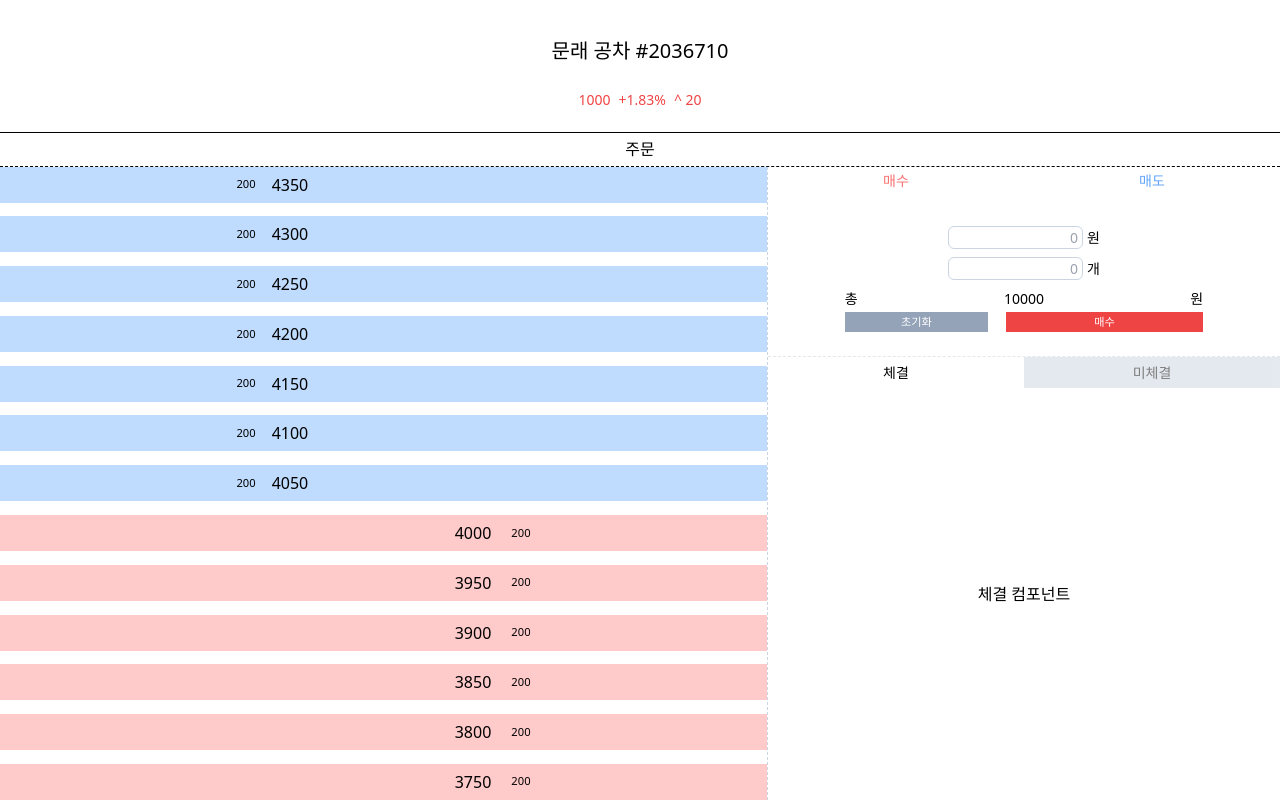
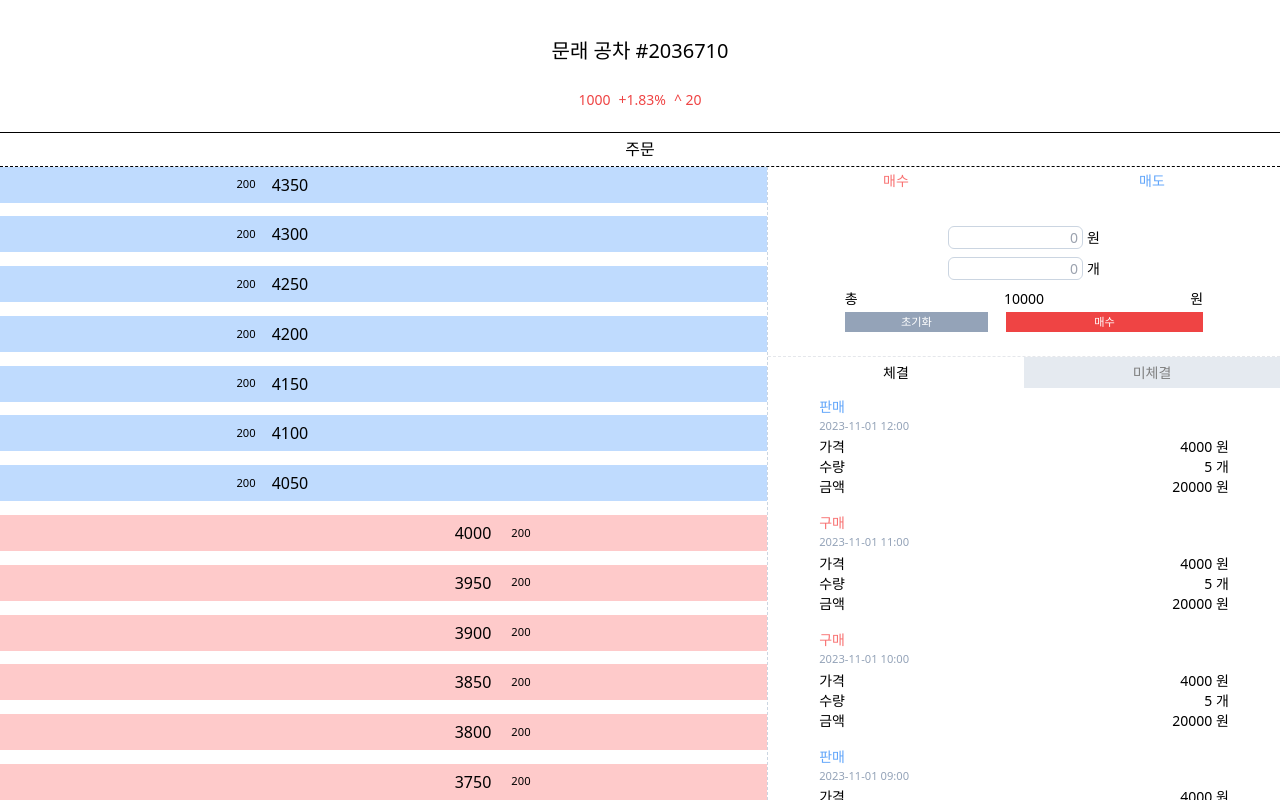
Before and after one commit to zam0ng/Real_estate_STO_project, a React (Create React App) app in the folder userfrontend/: page / in a window 1280 px wide. Built offline with nearby package versions, Linux system fonts and the light colour scheme.

Commit message:
1109 deal page design almost final

```diff
--- a/userfrontend/src/contents/deal/DealMain.tsx
+++ b/userfrontend/src/contents/deal/DealMain.tsx
@@ -1,20 +1,11 @@
 import React from 'react';
 import BuyTabInfo from './buySell/BuyTabInfo';
 import SellTabInfo from './buySell/SellTabInfo';
-import BuySellTabStructure from './buySell/BuySellTabStructure';
 import OrderInfo from './priceChart/OrderInfo';
-import HistoryTabStructure from './history/HistoryTabStructure';
+import BuySellTabInfo from './buySell/BuySellTabInfo';
+import HistoryTabInfo from './history/HistoryTabInfo';
 
-const BuySellInfo: React.FC = () => {
-    const buySellTabs = [
-        {id: "buyTab", title: "매수", content: <BuyTabInfo />},
-        {id: "sellTab", title: "매도", content: <SellTabInfo />}
-    ];
-
-    const historyTabs = [
-        {id: "completeDeal", title: "체결", content: <div>체결 컴포넌트</div>},
-        {id: "incompleteDeal", title: "미체결", content: <div>미체결 컴포넌트</div>}
-    ]
+const DealMain: React.FC = () => {
 
     return (
         <div className='w-full h-5/6 flex flex-col'>
@@ -22,12 +13,12 @@ const BuySellInfo: React.FC = () => {
             <div className='w-full h-[95%] flex flex-row'>
                 <OrderInfo />
                 <div className='w-2/5 h-full flex flex-col'>
-                    <BuySellTabStructure tabs={buySellTabs} />
-                    <HistoryTabStructure tabs={historyTabs} />
+                    <BuySellTabInfo />
+                    <HistoryTabInfo />
                 </div>
             </div>
         </div>
     )
 }
 
-export default BuySellInfo;
+export default DealMain;
--- /dev/null
+++ b/userfrontend/src/contents/deal/buySell/BuySellTabInfo.tsx
@@ -0,0 +1,19 @@
+import React from 'react';
+import BuyTabInfo from './BuyTabInfo';
+import SellTabInfo from './SellTabInfo';
+import BuySellTabStructure from './BuySellTabStructure';
+
+const BuySellTabInfo: React.FC = () => {
+    const buySellTabs = [
+        {id: "buyTab", title: "매수", content: <BuyTabInfo />},
+        {id: "sellTab", title: "매도", content: <SellTabInfo />}
+    ];
+
+    return (
+        <div className='w-full h-[30%] flex flex-col'>
+            <BuySellTabStructure tabs={buySellTabs} />
+        </div>
+    )
+}
+
+export default BuySellTabInfo;
--- a/userfrontend/src/contents/deal/buySell/BuySellTabStructure.tsx
+++ b/userfrontend/src/contents/deal/buySell/BuySellTabStructure.tsx
@@ -13,7 +13,7 @@ const BuySellTabStructure: React.FC<TabsProps> = ({tabs}) => {
     const [activeTab, setActiveTab] = useState(tabs[0].id);
 
     return (
-        <div className='buy-sell-tab-menu w-full h-[30%]'>
+        <div className='buy-sell-tab-menu w-full h-full'>
             <div className='buy-sell-tabs flex flex-row justify-center items-center w-full h-[15%]'>
                 {tabs.map((tab)=>(
                     <BuySellTab key={tab.id} id={tab.id} title={tab.title} activeTab={activeTab} setActiveTab={setActiveTab}/>
--- /dev/null
+++ b/userfrontend/src/contents/deal/history/CompleteDeal.tsx
@@ -0,0 +1,65 @@
+import React from 'react';
+
+const CompleteDeal: React.FC = () => {
+    const completeList = [
+        {
+            order_type: "판매",
+            createdAt: "2023-11-01 09:00",
+            price: 4000,
+            amount: 5
+        },
+        {
+            order_type: "구매",
+            createdAt: "2023-11-01 10:00",
+            price: 4000,
+            amount: 5
+        },
+        {
+            order_type: "구매",
+            createdAt: "2023-11-01 11:00",
+            price: 4000,
+            amount: 5
+        },
+        {
+            order_type: "판매",
+            createdAt: "2023-11-01 12:00",
+            price: 4000,
+            amount: 5
+        }
+    ];
+
+    const fromRecent = completeList.sort((a,b)=>{
+        const dateA = new Date(a.createdAt);
+        const dateB = new Date(b.createdAt);
+
+        return dateB.getTime() - dateA.getTime();
+    });
+    console.log(fromRecent);
+
+    return (
+        <>
+            {fromRecent.map((item,index)=>{
+                return(
+                    <div className='w-full h-[30%] flex flex-col items-center text-sm mt-2 mb-2' key={index}>
+                        <div className={`w-[80%] h-1/5 ${item.order_type === "판매" ? "blueText" : "redText"}`}>{item.order_type}</div>
+                        <div className='w-[80%] h-1/5 text-xs text-slate-400 flex items-center '>{item.createdAt}</div>
+                        <div className='w-[80%] h-1/5 text-sm flex flex-row justify-between'>
+                            <p>가격</p>
+                            <div>{item.price} 원</div>
+                        </div>
+                        <div className='w-[80%] h-1/5 text-sm flex flex-row justify-between'>
+                            <p>수량</p>
+                            <div>{item.amount} 개</div>
+                        </div>
+                        <div className='w-[80%] h-1/5 text-sm flex flex-row justify-between'>
+                            <p>금액</p>
+                            <div>{item.price * item.amount} 원</div>
+                        </div>
+                    </div>
+                )
+            })}
+        </>
+    )
+};
+
+export default CompleteDeal;
--- a/userfrontend/src/contents/deal/history/HistoryTabInfo.tsx
+++ b/userfrontend/src/contents/deal/history/HistoryTabInfo.tsx
@@ -1,14 +1,16 @@
 import React from 'react';
 import HistoryTabStructure from './HistoryTabStructure';
+import CompleteDeal from './CompleteDeal';
+import IncompleteDeal from './IncompleteDeal';
 
 const HistoryTabInfo: React.FC = () => {
     const orderHistoryTabs = [
-        {id: "tab1", title: "체결", content: <div>체결 컴포넌트</div>},
-        {id: "tab2", title: "미체결", content: <div>미체결 컴포넌트</div>}
+        {id: "tab1", title: "체결", content: <CompleteDeal />},
+        {id: "tab2", title: "미체결", content: <IncompleteDeal />}
     ];
 
     return (
-        <div className='w-full h-5/6 flex justify-center items-center'>
+        <div className='w-full h-[70%] flex justify-center items-center'>
             <HistoryTabStructure tabs={orderHistoryTabs} />
         </div>
     )
--- a/userfrontend/src/contents/deal/history/HistoryTabStructure.tsx
+++ b/userfrontend/src/contents/deal/history/HistoryTabStructure.tsx
@@ -13,15 +13,15 @@ const HistoryTabStructure: React.FC<TabsProps> = ({tabs}) => {
     const [activeTab, setActiveTab] = useState(tabs[0].id);
 
     return (
-        <div className='tabmenu w-full h-[70%]'>
-            <div className='tab-titles flex flex-row justify-center items-center w-full h-[7%] text-sm'>
+        <div className='history-tab-menu w-full h-full'>
+            <div className='history-tab-titles flex flex-row justify-center items-center w-full h-[7%] text-sm'>
                 {tabs.map((tab)=>(
                     <HistoryTab key={tab.id} id={tab.id} title={tab.title} activeTab={activeTab} setActiveTab={setActiveTab}/>
                 ))}
             </div>
-            <div className='tab-contents flex justify-center items-center w-full h-[93%]'>
+            <div className='history-tab-contents flex flex-col items-center w-full h-[93%] overflow-y-scroll'>
                 {tabs.map(
-                    (tab) => activeTab === tab.id && <div className='w-full h-full flex justify-center items-center' key={tab.id}>{tab.content}</div>
+                    (tab) => activeTab === tab.id && tab.content
                 )}
             </div>
         </div>
--- /dev/null
+++ b/userfrontend/src/contents/deal/history/IncompleteDeal.tsx
@@ -0,0 +1,68 @@
+import React from 'react';
+
+const IncompleteDeal = () => {
+    const completeList = [
+        {
+            order_type: "판매",
+            createdAt: "2023-11-01 09:00",
+            price: 4000,
+            amount: 5
+        },
+        {
+            order_type: "구매",
+            createdAt: "2023-11-01 10:00",
+            price: 4000,
+            amount: 5
+        },
+        {
+            order_type: "구매",
+            createdAt: "2023-11-01 11:00",
+            price: 4000,
+            amount: 5
+        },
+        {
+            order_type: "판매",
+            createdAt: "2023-11-01 12:00",
+            price: 4000,
+            amount: 5
+        }
+    ];
+
+    const fromRecent = completeList.sort((a,b)=>{
+        const dateA = new Date(a.createdAt);
+        const dateB = new Date(b.createdAt);
+
+        return dateB.getTime() - dateA.getTime();
+    });
+    console.log(fromRecent);
+
+    return (
+        <>
+            {fromRecent.map((item,index)=>{
+                return(
+                    <div className='w-full h-[30%] flex flex-col items-center text-sm mt-2 mb-2' key={index}>
+                        <div className={`w-[80%] h-1/5 flex justify-between ${item.order_type === "판매" ? "blueText" : "redText"}`}>
+                            <div>{item.order_type}</div>
+                            <button className='w-[30%] h-full bg-slate-400 text-xs text-white rounded-md flex justify-center items-center'>취소</button>
+                        </div>
+                        <div className='w-[80%] h-1/5 text-xs text-slate-400 flex items-center '>{item.createdAt}</div>
+                        <div className='w-[80%] h-1/5 text-sm flex flex-row justify-between'>
+                            <p>가격</p>
+                            <div>{item.price} 원</div>
+                        </div>
+                        <div className='w-[80%] h-1/5 text-sm flex flex-row justify-between'>
+                            <p>수량</p>
+                            <div>{item.amount} 개</div>
+                        </div>
+                        <div className='w-[80%] h-1/5 text-sm flex flex-row justify-between'>
+                            <p>금액</p>
+                            <div>{item.price * item.amount} 원</div>
+                        </div>
+                    </div>
+                )
+            })}
+        </>
+    )
+};
+
+export default IncompleteDeal;
--- a/userfrontend/src/index.css
+++ b/userfrontend/src/index.css
@@ -34,3 +34,15 @@
     color: rgb(0 0 0);
   }
 }
+
+@layer components{
+  .redText{
+    color: rgb(248 113 113);
+  }
+}
+
+@layer components{
+  .blueText{
+    color: rgb(96 165 250);
+  }
+}
--- a/userfrontend/src/output.css
+++ b/userfrontend/src/output.css
@@ -543,6 +543,14 @@ video {
   color: rgb(96 165 250);
 }
 
+.redText{
+  color: rgb(248 113 113);
+}
+
+.blueText{
+  color: rgb(96 165 250);
+}
+
 .mb-1 {
   margin-bottom: 0.25rem;
 }
@@ -567,6 +575,10 @@ video {
   margin-top: 0.5rem;
 }
 
+.mb-2 {
+  margin-bottom: 0.5rem;
+}
+
 .box-border {
   box-sizing: border-box;
 }
@@ -577,6 +589,10 @@ video {
 
 .h-1\/2 {
   height: 50%;
+}
+
+.h-1\/5 {
+  height: 20%;
 }
 
 .h-1\/6 {
@@ -603,16 +619,20 @@ video {
   height: 30%;
 }
 
+.h-\[35\%\] {
+  height: 35%;
+}
+
 .h-\[5\%\] {
   height: 5%;
 }
 
+.h-\[65\%\] {
+  height: 65%;
+}
+
 .h-\[7\%\] {
   height: 7%;
-}
-
-.h-\[70\%\] {
-  height: 70%;
 }
 
 .h-\[85\%\] {
@@ -633,6 +653,18 @@ video {
 
 .h-screen {
   height: 100vh;
+}
+
+.h-1 {
+  height: 0.25rem;
+}
+
+.h-\[10\%\] {
+  height: 10%;
+}
+
+.h-\[70\%\] {
+  height: 70%;
 }
 
 .w-1\/2 {
@@ -667,12 +699,36 @@ video {
   width: 70%;
 }
 
+.w-\[90\%\] {
+  width: 90%;
+}
+
 .w-full {
   width: 100%;
 }
 
 .w-screen {
   width: 100vw;
+}
+
+.w-\[80\%\] {
+  width: 80%;
+}
+
+.w-1 {
+  width: 0.25rem;
+}
+
+.w-\[10\%\] {
+  width: 10%;
+}
+
+.w-\[20\%\] {
+  width: 20%;
+}
+
+.w-\[30\%\] {
+  width: 30%;
 }
 
 .flex-row {
@@ -721,6 +777,10 @@ video {
 
 .rounded-md {
   border-radius: 0.375rem;
+}
+
+.rounded-sm {
+  border-radius: 0.125rem;
 }
 
 .border {
@@ -791,6 +851,10 @@ video {
   padding-right: 1.25rem;
 }
 
+.text-center {
+  text-align: center;
+}
+
 .text-right {
   text-align: right;
 }
@@ -816,3 +880,8 @@ video {
   --tw-text-opacity: 1;
   color: rgb(255 255 255 / var(--tw-text-opacity));
 }
+
+.text-slate-400 {
+  --tw-text-opacity: 1;
+  color: rgb(148 163 184 / var(--tw-text-opacity));
+}
--- a/userfrontend/src/pages/Deal.tsx
+++ b/userfrontend/src/pages/Deal.tsx
@@ -1,13 +1,13 @@
 import React from 'react';
 import DealHeader from '../contents/deal/DealHeader';
-import BuySellInfo from '../contents/deal/DealMain';
+import DealMain from '../contents/deal/DealMain';
 
 const Deal: React.FC = () => {
   return (
     <div className='deal w-screen h-screen overflow-hidden flex flex-col justify-center box-border'>
       <div className='w-full h-full'>
         <DealHeader />
-        <BuySellInfo />
+        <DealMain />
       </div>
     </div>
   )
```
Also changed, not shown: userfrontend/src/contents/deal/history/HistoryInfo.tsx (deleted, +0 -11 lines).
